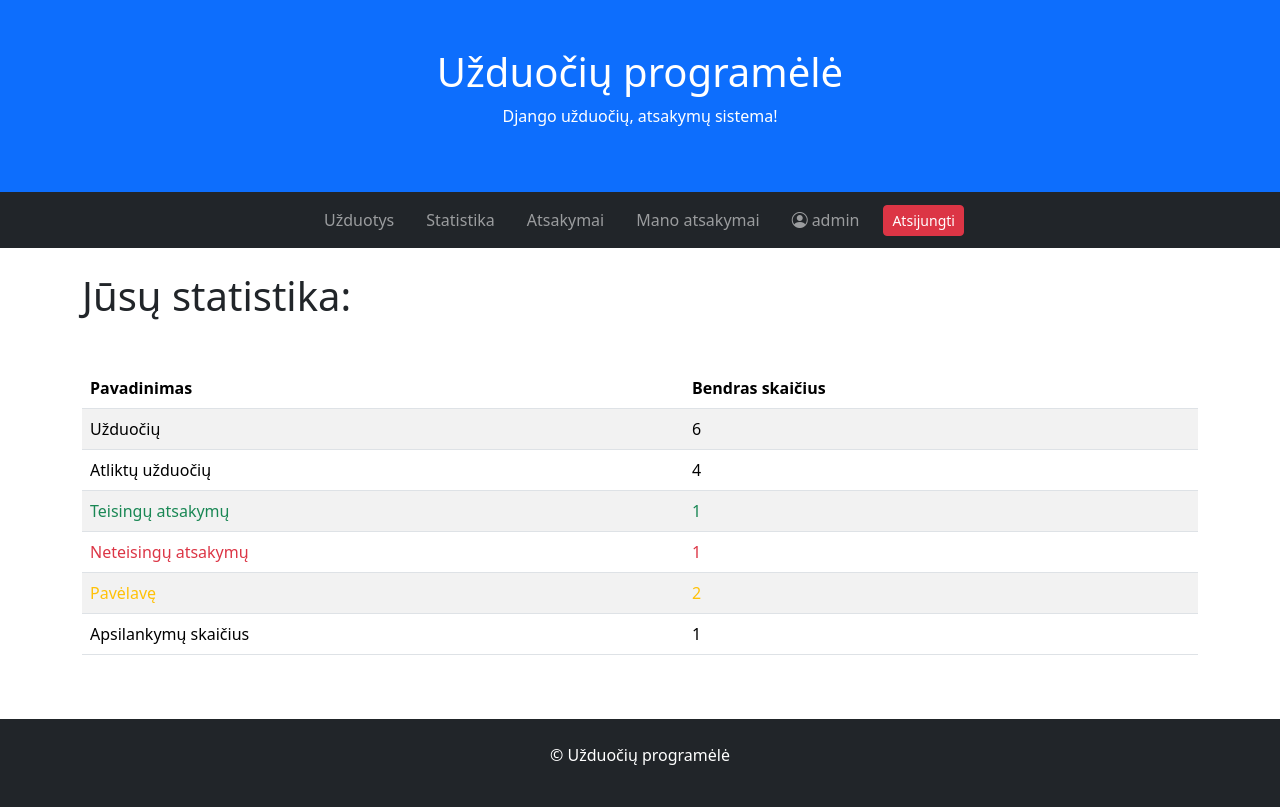
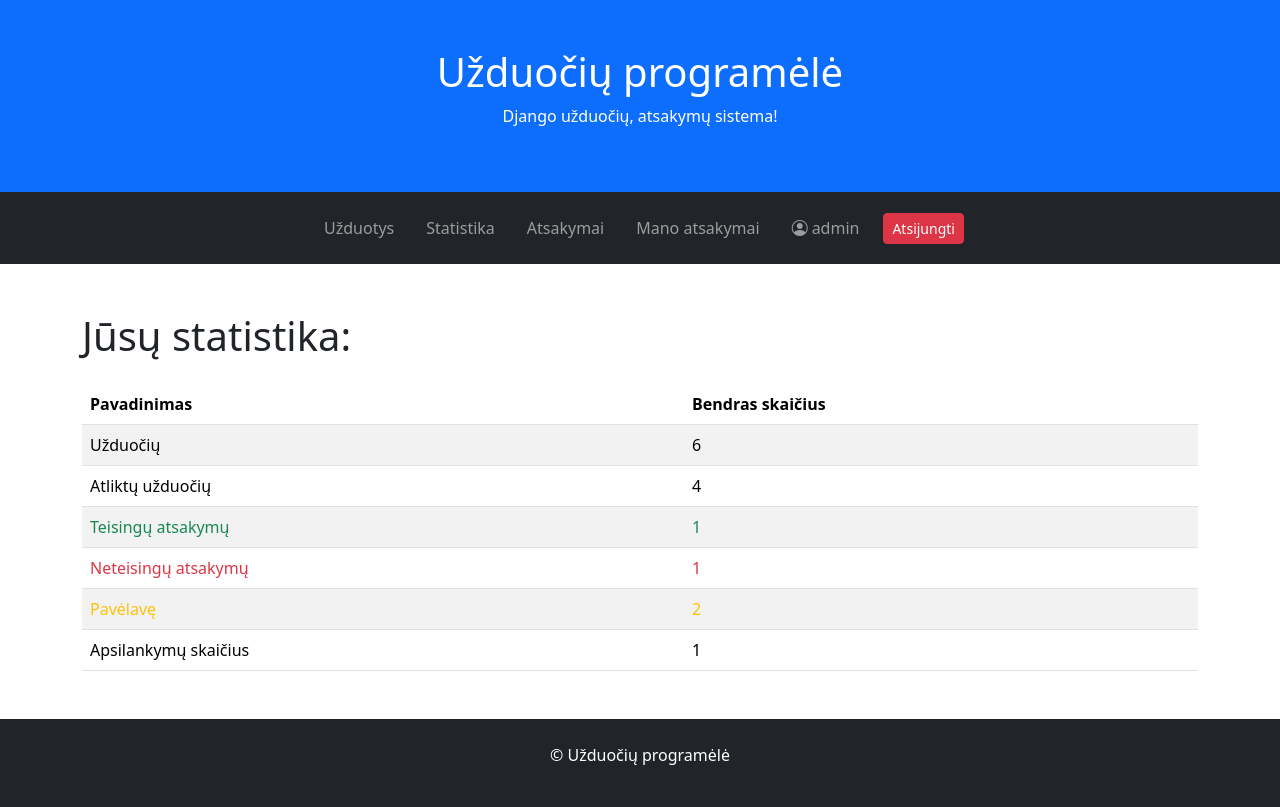
Before and after one commit to edenas/uzduociu_programele_v1, a Django app: page /stats/ in a window 1280 px wide. Run offline with Django 5.2, Linux system fonts and the light colour scheme; a user stored in the database is signed in; data comes from the database, SQL or seed files in the repository; both versions use the stored data as it was after the commit.

Commit message:
Sutvarkytas navbar aukštis ir tarpai

```diff
--- a/mysite/tasks/templates/base.html
+++ b/mysite/tasks/templates/base.html
@@ -16,7 +16,7 @@
     <p>Django užduočių, atsakymų sistema!</p>
 </div>
 
-<nav class="navbar navbar-expand-sm bg-dark navbar-dark">
+<nav class="navbar navbar-expand-sm bg-dark navbar-dark py-3">
     <div class="container-fluid">
 
         <button class="navbar-toggler" type="button" data-bs-toggle="collapse" data-bs-target="#mynavbar">
@@ -69,15 +69,14 @@
         </div>
     </div>
 </nav>
-<div class="container mt-4">
-    <div class="row">
-        <div class="col-sm">
-            {% block content %}{% endblock %}
-        </div>
-    </div>
+
+<div class="container mt-5">
+    {% block content %}{% endblock %}
 </div>
+
 <div class="mt-5 p-4 bg-dark text-white text-center">
     <p>© Užduočių programėlė</p>
 </div>
+
 </body>
 </html>
--- a/mysite/tasks/templates/stats.html
+++ b/mysite/tasks/templates/stats.html
@@ -2,7 +2,7 @@
 {% block title %}Statistika{% endblock %}
 {% block content %}
 
-<h1 class="mb-5">Jūsų statistika:</h1>
+<h1 class="mb-4">Jūsų statistika:</h1>
 
 <table class="table table-striped">
     <thead>
```
Also changed, not shown: mysite/db.sqlite3.
